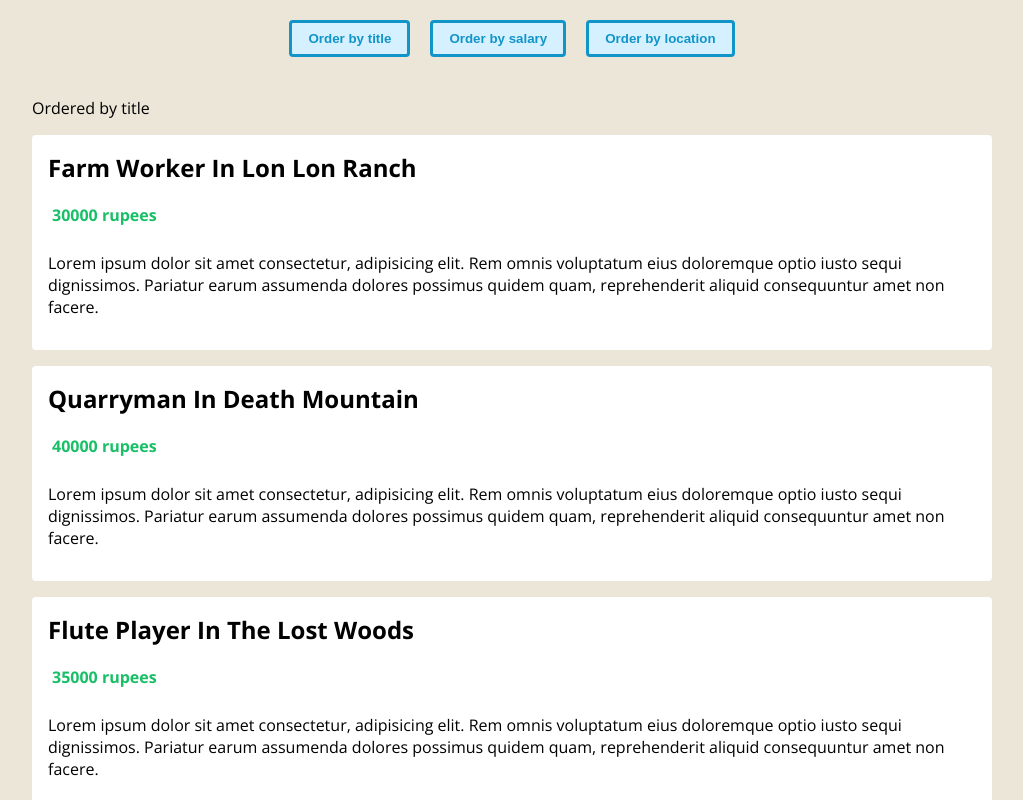
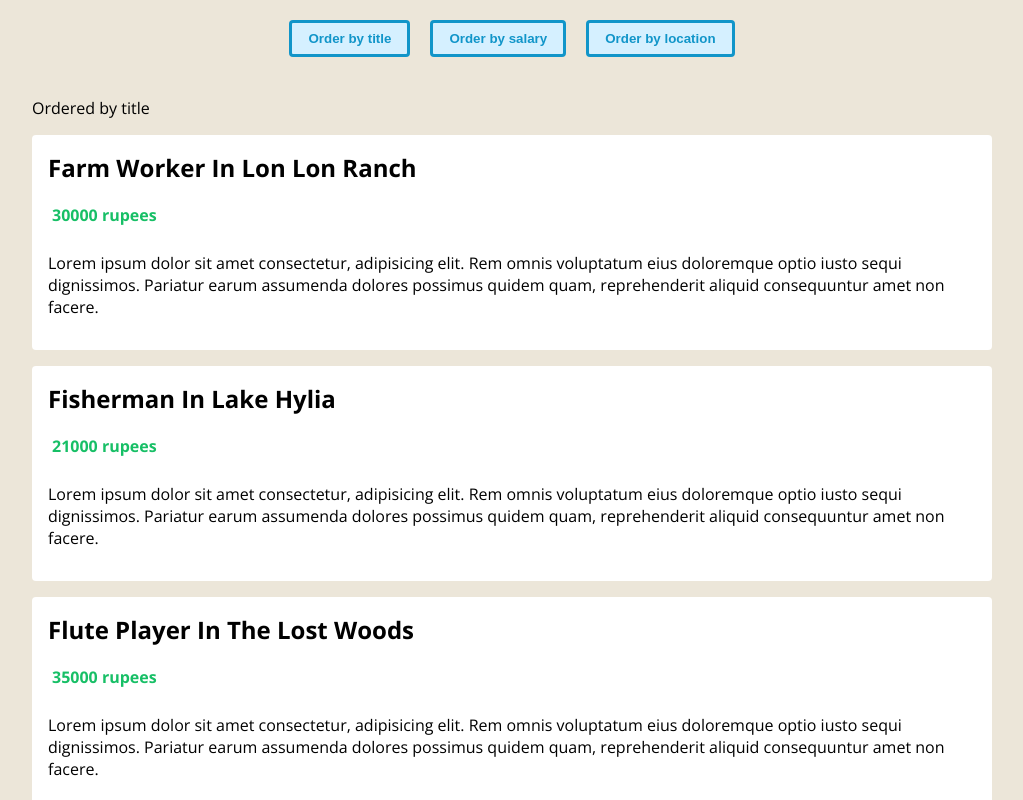
Before and after one commit to ayoub3bidi/hyrule-jobs, a Vue app: page / in a window 1280 px wide. Shown: the top 800 px of the page, without its empty margins (128-1151 px from the left). Built offline with nearby package versions, Linux system fonts and the light colour scheme.

Commit message:
✅ Adding a computed function to order the jobs

```diff
--- a/src/components/JobList.vue
+++ b/src/components/JobList.vue
@@ -2,7 +2,7 @@
   <div class="job-list">
     <p>Ordered by {{ order }}</p>
     <ul>
-      <li v-for="job in jobs" :key="job.id">
+      <li v-for="job in orderedJobs" :key="job.id">
         <h2>{{ job.title }} in {{ job.location }}</h2>
         <div class="salary">
           <p>{{ job.salary }} rupees</p>
@@ -16,7 +16,7 @@
 </template>
 
 <script lang="ts">
-import { defineComponent, PropType } from 'vue'
+import { defineComponent, PropType, computed } from 'vue'
 import Job from '@/types/Job'
 import OrderTerm from '@/types/OrderTerm'
 export default defineComponent({
@@ -31,7 +31,12 @@
     }
   },
   setup(props) {
-    console.log(props.jobs)
+    const orderedJobs = computed(() => {
+      return [...props.jobs].sort((a: Job, b: Job) => {
+        return a[props.order] > b[props.order] ? 1 : -1
+      })
+    })
+    return { orderedJobs }
   },
 })
 </script>
```
